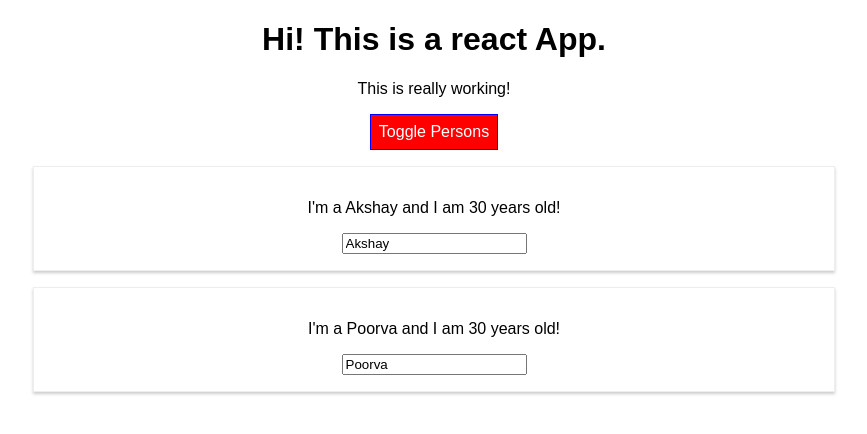
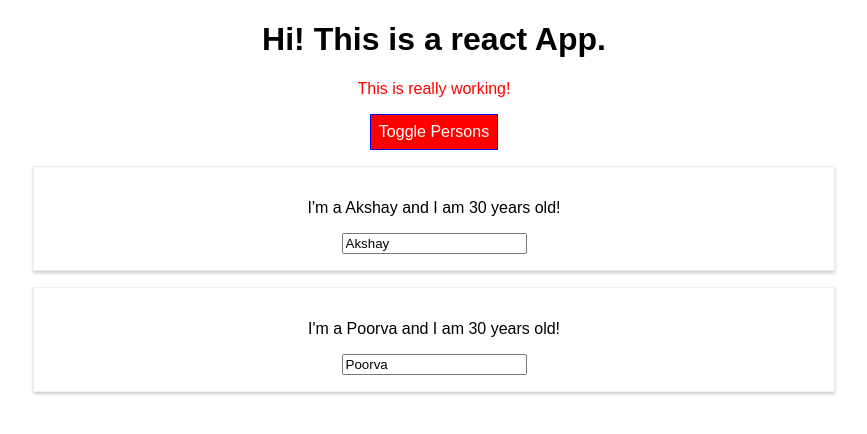
Before and after one commit to akshaypalshikar/react-app, a React (Create React App) app: page / in a window 1280 px wide. Shown: the top 434 px of the page, without its empty margins (206-1073 px from the left). Built offline with nearby package versions, Linux system fonts and the light colour scheme.

Commit message:
added css class names dynamically

```diff
--- a/src/App.css
+++ b/src/App.css
@@ -2,27 +2,10 @@
   text-align: center;
 }
 
-.App-logo {
-  animation: App-logo-spin infinite 20s linear;
-  height: 80px;
+.red{
+  color: red;
 }
 
-.App-header {
-  background-color: #222;
-  height: 150px;
-  padding: 20px;
-  color: white;
+.bold{
+  font-weight: bold;
 }
-
-.App-title {
-  font-size: 1.5em;
-}
-
-.App-intro {
-  font-size: large;
-}
-
-@keyframes App-logo-spin {
-  from { transform: rotate(0deg); }
-  to { transform: rotate(360deg); }
-}
--- a/src/App.js
+++ b/src/App.js
@@ -64,10 +64,19 @@ class App extends Component {
                   style.backgroundColor='red';
     }
 
+    const cssClasses = [];
+    if(this.state.persons.length<=2){
+      cssClasses.push('red');
+    }
+    if(this.state.persons.length<=1){
+      cssClasses.push('bold');
+    }
+
+
         return (
       <div className="App">
           <h1>Hi! This is a react App.</h1>
-          <p>This is really working!</p>
+          <p className={cssClasses.join(' ')}>This is really working!</p>
           <button style={style} onClick={this.togglePersonsHandler.bind(this)}>Toggle Persons</button>
           {persons}
       </div>
```
